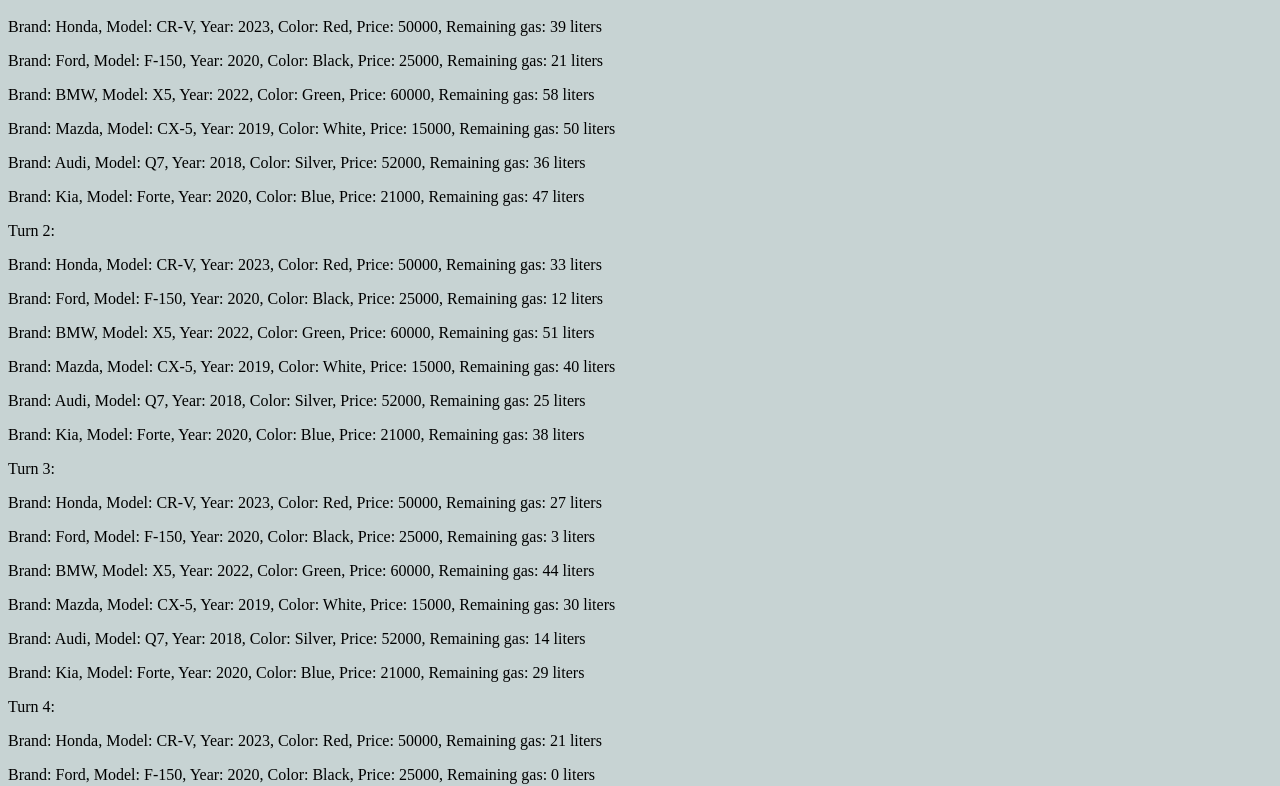
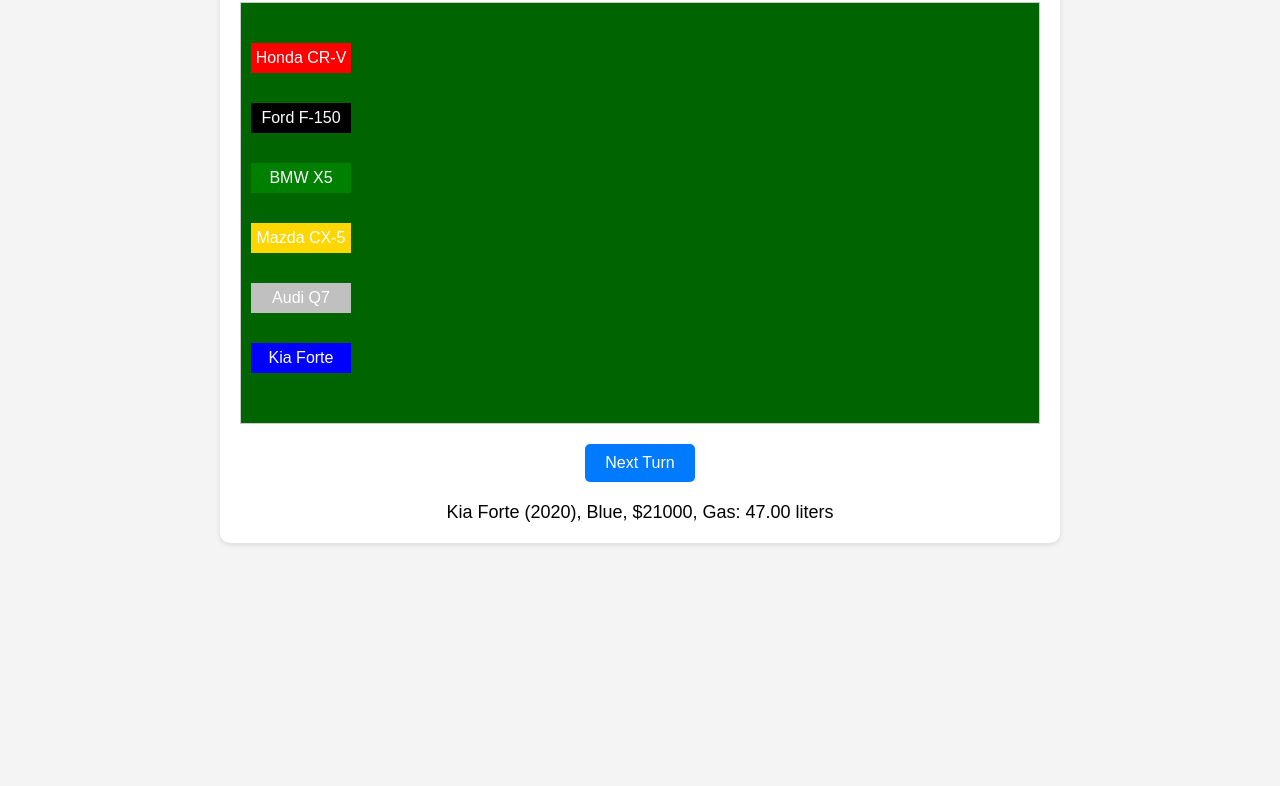
Before and after one commit to rabinapanta/car_race_simulator, a plain HTML site: page index.html in a window 1280 px wide. Shown: the part 96-882 px from the top of the page. After the commit the page ends 800 px from the top, so only its background shows below. Drawn offline with Linux system fonts and the light colour scheme.

Commit message:
my commit

```diff
--- a/car_race.js
+++ b/car_race.js
@@ -1,62 +1,104 @@
 class Car {
-    constructor (brand, model, year, color, price, gas){
+  constructor(brand, model, year, color, price, gas, index) {
       this.brand = brand;
       this.model = model;
       this.year = year;
       this.color = color;
       this.price = price;
       this.gas = gas;
+      this.speed = Math.random() * 5 + 1; // Random speed between 1 and 5
+      this.position = 0; // Initial position at the leftmost part
+
+      this.element = document.createElement('div');
+      this.element.id = `car-${index}`;
+      this.element.classList.add('car');
+      this.element.innerText = `${this.brand} ${this.model}`;
+      this.element.style.backgroundColor = color;
+      document.querySelector('.race-track').appendChild(this.element);
+      this.move(); // Move the car to the starting position
   }
 
-    honk(){
-        console.log("Tuut tuut");
-        console.log(`Brand: ${this.brand}, Model: ${this.model}, Year: ${this.year}, Color: ${this.color}, Price: ${this.price}`);
-
+  move(totalGas) {
+    if (this.gas > 0) {
+        const gasPercentage = this.gas / totalGas; // Calculate gas percentage
+        const distance = gasPercentage * 100; // Calculate distance to move based on gas percentage
+        this.position += this.speed * distance; // Move based on gas percentage
+        this.element.style.marginLeft = `${this.position}px`; // Move the car horizontally
+        this.gas -= 5 + (new Date().getFullYear() - this.year); // Consume gas
+        if (this.gas <= 0) {
+            this.gas = 0;
+            this.speed = 0; // Stop the car if out of gas
         }
-    gasAfterRace(currentYear){
-        let yearsDifference = currentYear - this.year;
-        let gasLoss = 5 + yearsDifference;
-        this.gas -= gasLoss;
-        this.gas = Math.max(0, this.gas); //to ensure that the gas level does not go below zero
-        return this.gas;
+        this.updateDetails();
     }
 }
 
-let cars = [
-    new Car("Honda", "CR-V", 2023, "Red", 50000, 45),
-    new Car("Ford", "F-150", 2020, "Black", 25000, 30),
-    new Car("BMW", "X5", 2022, "Green", 60000, 65),
-    new Car("Mazda", "CX-5", 2019, "White", 15000, 60),
-    new Car("Audi", "Q7", 2018, "Silver", 52000, 47),
-    new Car("Kia", "Forte", 2020, "Blue", 21000, 56)
+
+
+
+
+
+  updateDetails() {
+      document.getElementById('car-details').innerText = `${this.brand} ${this.model} (${this.year}), ${this.color}, $${this.price}, Gas: ${this.gas.toFixed(2)} liters`;
+  }
+
+  static getWinner(cars) {
+      const remainingCars = cars.filter(car => car.gas > 0);
+      if (remainingCars.length === 1) {
+          return `${remainingCars[0].brand} ${remainingCars[0].model}`;
+      } else {
+          return null;
+      }
+  }
+}
+
+const cars = [
+  new Car('Honda', 'CR-V', 2023, 'Red', 50000, 45, 1),
+  new Car('Ford', 'F-150', 2020, 'Black', 25000, 30, 2),
+  new Car('BMW', 'X5', 2022, 'Green', 60000, 65, 3),
+  new Car('Mazda', 'CX-5', 2019, 'Gold', 15000, 60, 4),
+  new Car('Audi', 'Q7', 2018, 'Silver', 52000, 47, 5),
+  new Car('Kia', 'Forte', 2020, 'Blue', 21000, 56, 6)
 ];
-// Invoke the honk method for each car
+
+let currentTurn = 0;
+
+document.getElementById('next-turn-btn').addEventListener('click', () => {
+  if (currentTurn >= 7 || cars.every(car => car.gas <= 0)) {
+      const winner = Car.getWinner(cars);
+      if (winner) {
+          document.getElementById('race-details').innerText = `Winner: ${winner}`;
+      } else {
+          document.getElementById('race-details').innerText = 'No winner';
+      }
+      return;
+  }
+
+  const totalGas = cars.reduce((total, car) => total + car.gas, 0); // Calculate total gas of all cars
   cars.forEach(car => {
-    car.honk();
+      car.move(totalGas);
+  });
+  currentTurn++;
+  updateRaceDetails(); // Update race details after each turn
 });
 
-let currentYear  = new Date().getFullYear();
-let turnInfo = [];
 
-for(let i=1; i<=7; i++){
-    turnInfo = [];
-    cars.forEach(car =>{
-        let remainingGas = car.gasAfterRace(currentYear);
-        turnInfo.push(`Brand: ${car.brand}, Model: ${car.model}, Year: ${car.year}, Color: ${car.color}, Price: ${car.price}, Remaining gas: ${remainingGas} liters`);
+function updateRaceDetails() {
+  const raceDetailsElement = document.getElementById('race-details');
+  const sortedCars = [...cars].sort((a, b) => b.gas - a.gas); // Sort cars by gas amount in descending order
+  const turnDetails = document.createElement('div');
+  turnDetails.innerHTML = `<h3>Turn ${currentTurn}</h3>`;
+  sortedCars.forEach(car => {
+      const carDetails = document.createElement('div');
+      carDetails.innerHTML = `
+          <p>Brand: ${car.brand}, Model: ${car.model},
+          Year: ${car.year},
+          Color: ${car.color},
+          Price: $${car.price},
+          Gas: ${car.gas.toFixed(2)} liters</p>
+      `;
+      turnDetails.appendChild(carDetails);
   });
-    updateRaceInfo(i, turnInfo);
-
+  raceDetailsElement.innerHTML = '';
+  raceDetailsElement.appendChild(turnDetails);
 }
-
-function updateRaceInfo(turn, carInfo){
-    const raceInfoElement = document.getElementById("race-info");
-    const turnInfo = document.createElement('p');
-    turnInfo.textContent = `Turn ${turn}:`;
-    raceInfoElement.appendChild(turnInfo);
-
-    carInfo.forEach(info => {
-        const carInfoLine = document.createElement('p');
-        carInfoLine.textContent = info;
-        raceInfoElement.appendChild(carInfoLine);
-    });
-}
--- a/index.html
+++ b/index.html
@@ -1,14 +1,27 @@
 <!DOCTYPE html>
 <html lang="en">
 <head>
-    <meta charset="UTF-8">
-    <meta name="viewport" content="width=device-width, initial-scale=1.0">
-    <title>Car Race Simulation</title>
+<meta charset="UTF-8">
+<meta name="viewport" content="width=device-width, initial-scale=1.0">
+<title>Car Race Simulation</title>
+<link rel="stylesheet" href="styles.css">
 </head>
-<body style="background-color: rgb(199, 211, 211);">
-    <h1>Car Race Simulation</h1>
-    <div id="race-info"></div>
-
-    <script src="car_race.js"></script>
+<body>
+<div class="container">
+  <h1>Car Race Simulation</h1>
+  <div class="race-track">
+    <!-- Car elements will be added here dynamically -->
+  </div>
+  <div class="controls">
+    <button id="next-turn-btn">Next Turn</button>
+  </div>
+  <div id="car-details" class="car-details">
+    <!-- Car details will be displayed here dynamically -->
+  </div>
+  <div id="race-details" class="race-details">
+    <!-- Race details will be displayed here dynamically -->
+  </div>
+</div>
+<script src="car_race.js"></script>
 </body>
 </html>
--- /dev/null
+++ b/styles.css
@@ -0,0 +1,63 @@
+body {
+    font-family: Arial, sans-serif;
+    margin: 0;
+    padding: 0;
+    background-color: #f4f4f4;
+}
+
+.container {
+    max-width: 800px;
+    margin: 20px auto;
+    padding: 20px;
+    background-color: #fff;
+    border-radius: 10px;
+    box-shadow: 0 2px 5px rgba(0, 0, 0, 0.1);
+    text-align: center;
+}
+
+h1 {
+    margin-top: 0;
+}
+
+.race-track {
+  display: flex;
+  flex-direction: column; /* Arrange cars vertically */
+  justify-content: flex-start; /* Start from the top */
+  align-items: flex-start; /* Align cars to the left */
+  height: 400px;
+  border: 1px solid #ccc;
+  background-color: darkgreen;
+  padding: 10px;
+  margin-bottom: 20px;
+  overflow: hidden; /* Prevent cars from moving out of the track */
+}
+
+
+.car {
+    width: 100px;
+    height: 30px;
+    background-color: #333;
+    color: #fff;
+    display: flex;
+    justify-content: center;
+    align-items: center;
+    margin-top: 30px; /* Space between cars */
+}
+
+.controls {
+    margin-bottom: 20px;
+}
+
+#next-turn-btn {
+    padding: 10px 20px;
+    font-size: 16px;
+    cursor: pointer;
+    background-color: #007bff;
+    color: #fff;
+    border: none;
+    border-radius: 5px;
+}
+
+.car-details {
+    font-size: 18px;
+}
```
Lines whose indentation alone changed are shown as unchanged.
